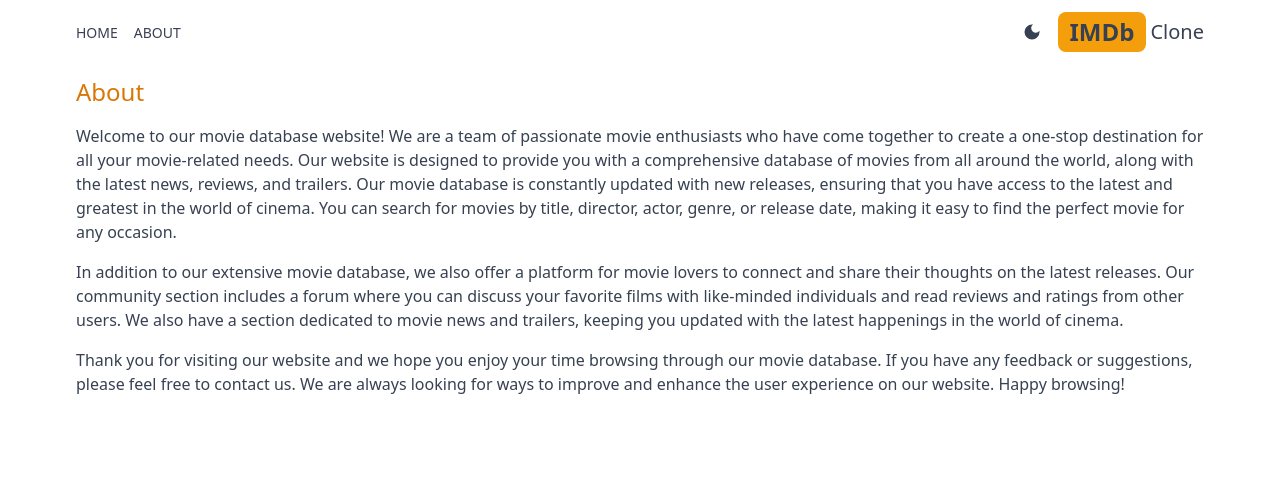
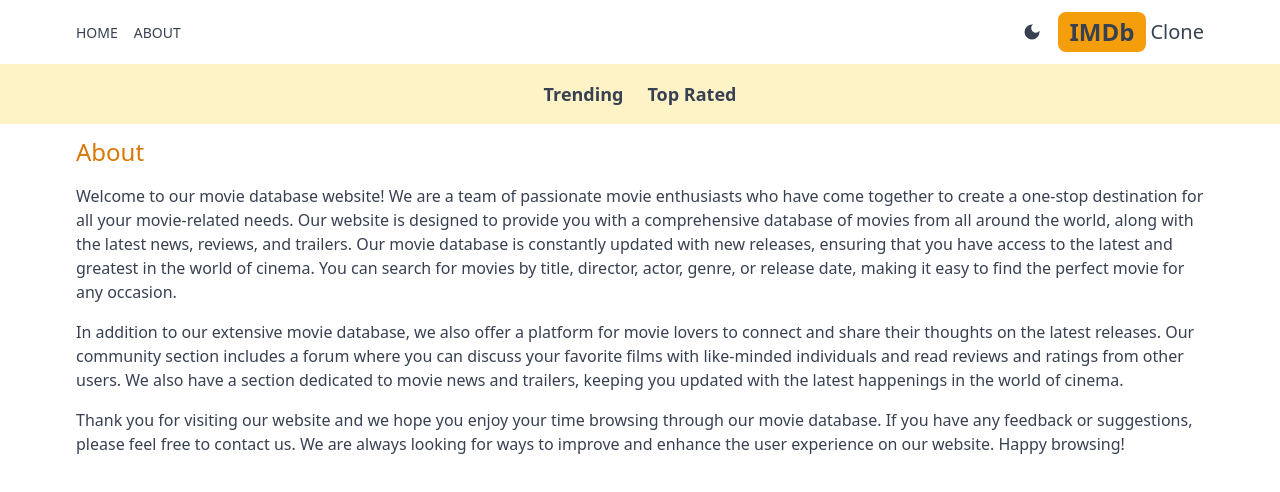
Before and after one commit to kouroshAf81/movie-app, a Next.js app: page /about in a window 1280 px wide. Shown: the top 492 px of the page. Built offline with nearby package versions, Linux system fonts and the light colour scheme.

Commit message:
create navbar

```diff
--- a/src/app/layout.js
+++ b/src/app/layout.js
@@ -1,6 +1,7 @@
 import './globals.css'
 import Header from '../components/Header'
 import Provider from './Providers'
+import Navbar from '@/components/Navbar'
 
 export const metadata = {
     title: 'IMDB clone',
@@ -13,6 +14,7 @@
             <body>
                 <Provider>
                     <Header />
+                    <Navbar />
                     {children}
                 </Provider>
             </body>
--- /dev/null
+++ b/src/components/Navbar.jsx
@@ -0,0 +1,12 @@
+import NavbarItem from './NavbarItem';
+
+const Navbar = () => {
+  return (
+    <div className='flex dark:bg-gray-600 bg-amber-100 p-4 lg:text-lg justify-center gap-6'>
+      <NavbarItem title='Trending' param='fetchTrending' />
+      <NavbarItem title='Top Rated' param='fetchTopRated' />
+    </div>
+  );
+}
+
+export default Navbar
--- /dev/null
+++ b/src/components/NavbarItem.jsx
@@ -0,0 +1,23 @@
+'use client'
+
+import Link from 'next/link'
+import { useSearchParams } from 'next/navigation'
+
+export default function NavbarItem({ title, param }) {
+    const searchParams = useSearchParams()
+    const genre = searchParams.get('genre')
+    return (
+        <div>
+            <Link
+                className={`hover:text-amber-600 font-semibold ${
+                    genre === param
+                        ? 'underline underline-offset-8 decoration-4 decoration-amber-500'
+                        : ''
+                }`}
+                href={`/?genre=${param}`}
+            >
+                {title}
+            </Link>
+        </div>
+    )
+}
```
